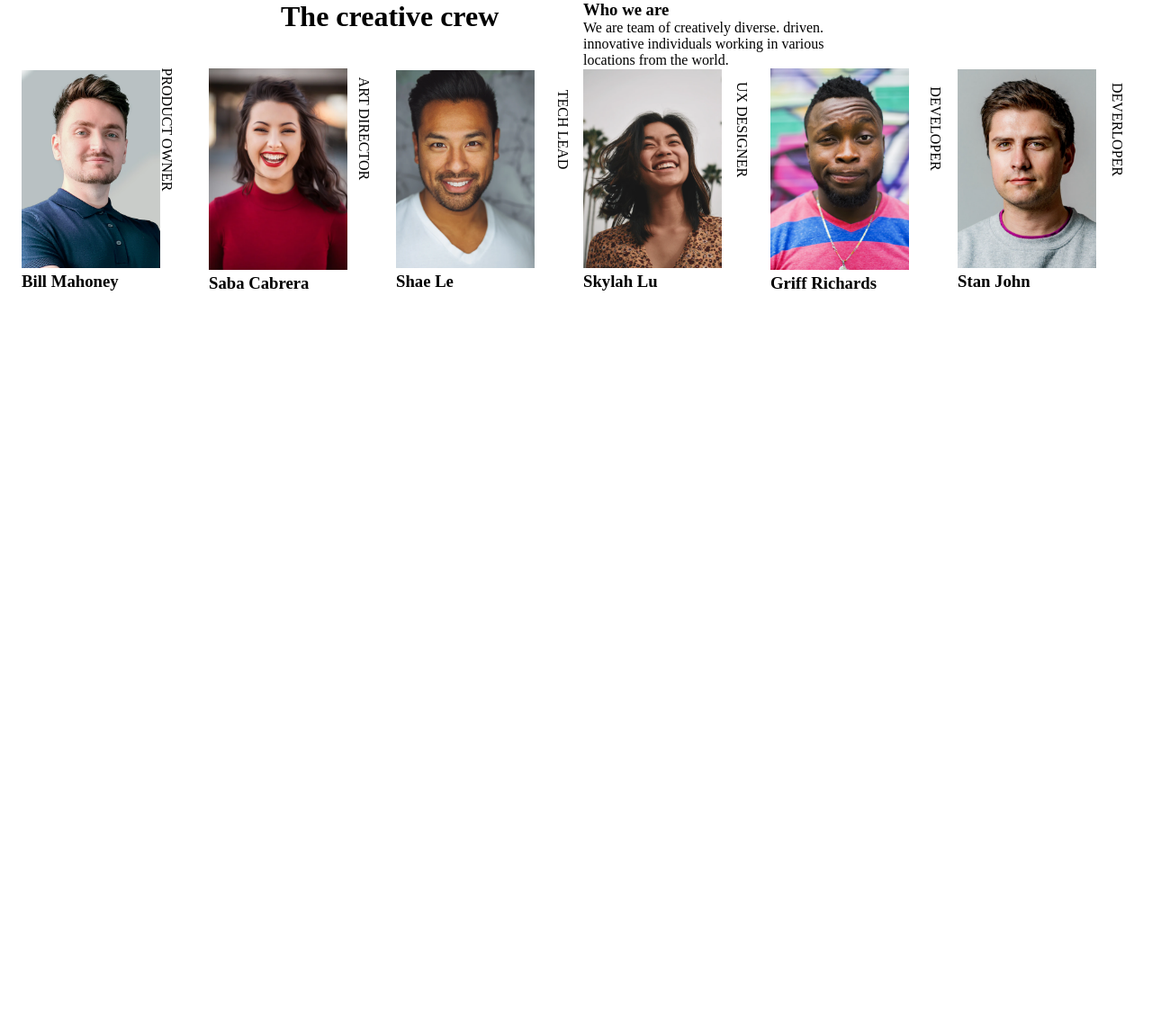
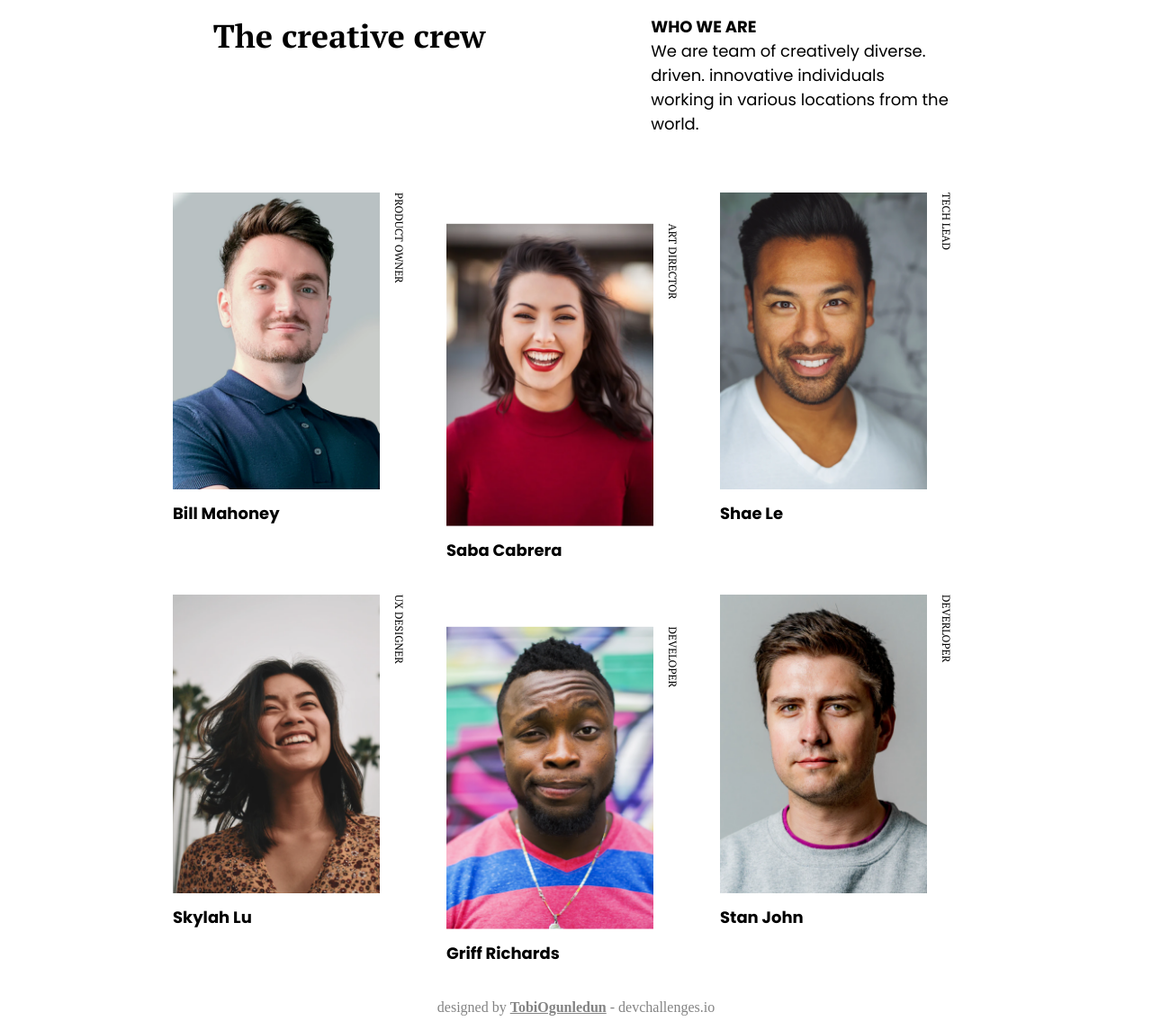
Before and after one commit to TobiOgunledun/team-page, a plain HTML site: page index.html in a window 1280 px wide. Shown: the whole page at 90% size. Before the commit the page ends 800 px from the top, so only its background shows below. Drawn offline with Linux system fonts and the light colour scheme.

Commit message:
Add files via upload

```diff
--- a/index.html
+++ b/index.html
@@ -5,7 +5,7 @@
     <meta
       name="viewport"
       content="width=device-width, initial-scale=1,
-  maximum-scale=5"
+    maximum-scale=5"
     />
 
     <link rel="icon" href="devchallenges.png" />
@@ -92,5 +92,10 @@
         <h3>Stan John</h3>
       </div>
     </section>
+
+    <footer>
+      <p>designed by <a href="https://github.com/TobiOgunledun">TobiOgunledun</a> - devchallenges.io </p>
+    </footer>
+
   </body>
 </html>
--- a/style.css
+++ b/style.css
@@ -1,47 +1,90 @@
-
+@import url('https://fonts.googleapis.com/css2?family=PT+Serif:wght@400;700&family=Poppins:wght@400;500;700&display=swap');
 *{
     padding: 0;
     margin: 0;
+    overflow-x: hidden;
 }
 body{
+    width: 100%;
+    min-height: 100vh;
     position: relative;
     overflow-x: hidden;
+    display: flex;
+    flex-direction: column;
+    justify-content: center;
+    align-items: center;
+    color: #000;
 }
 img{
     width: 100%;
     height: 100%;
     object-fit: cover;
+    transition: all 1s ease-in-out;
 }
 header{
     width: 100%;
     display: flex;
     flex-wrap: wrap;
-    justify-content: center;
+    justify-content: space-between;
     align-items: flex-start;
     gap: 1em;
-
+    padding: 1em ;
+    margin-top: 1em;
 }
 .label{
     width: 20em;
+    padding-left: .8em;
+
+}
+.label h1{
+    font-family: 'PT Serif', serif;
+    font-size: 36px;
+    font-weight: 700;
+    line-height: 47.7px;
 }
 .about{
     width: 20em;
+    padding-left: 1em;
+
+}
+.about h3{
+    font-family: 'Poppins';
+    font-weight: 600;
+    font-size: 18px;
+    line-height: 27px;
+    text-transform: uppercase;
+}
+.about p{
+    font-family: 'Poppins', sans-serif;
+    font-weight: 400;
+    font-size: 18px;
+    line-height: 27px;
 }
 .imageWrapper{
+    padding: 1em 0;
     width: 100%;
+    min-height: 65em;
+    margin: 0 auto;
     display: flex;
     justify-content: center;
     align-items: center;
     flex-wrap: wrap;
-    gap:1em;
+    gap: 1em;
     position: relative;
     overflow: hidden;
     outline: hidden;
 }
 .imageWrapper .wrapper{
-    width: 12em;
+    width: 10em;
     position: relative;
-    /* background: green; */
+    transition: all 1s ease-in-out;
+}
+.imageWrapper .wrapper:hover img{
+    filter:grayscale(.5);
+    transform: scale(1.02);
+}
+.imageWrapper .wrapper:nth-child(2n - 0){
+    transform: translateY(3em);
 }
 .img{
     width: 80%;
@@ -50,9 +93,91 @@ header{
 }
 .wrapper > p{
     position:absolute;
-    top: 30%;
-    right: -20%;
+    top: 0;
+    right: 10%;
     text-transform: uppercase;
-    height: 16px;
-    transform:translateY(-100%) rotate(90deg);
+    writing-mode: vertical-rl;
+    font-family: 'PT Serif', serif;
+    font-weight: 400;
+    font-size: 12px;
+    line-height: 16px
 }
+.wrapper h3{
+    font-family: 'Poppins', sans-serif;
+    font-weight: 600;
+    font-size: 18px;
+    line-height: 27px;
+    padding-top: .5em;
+}
+footer{
+    width: 100%;
+    text-align: center;
+    padding: 1em .6em;
+    color: #4f4f4f;
+    opacity: .7;
+    margin-top: 1em;
+}
+footer p{
+    font-weight: 400;
+}
+footer a{
+    color: #4f4f4f;
+    font-weight: 700;
+}
+
+@media (min-width: 980px){
+    header{
+        width: 65%;
+        margin: 0 auto;
+    }
+    .label, .about{
+        width: 40%;
+    }
+    .imageWrapper{
+        width: 80%;
+        margin: 0 auto;
+        min-height: 55em;
+        gap: 1em;
+    }
+    .imageWrapper .wrapper{
+        width: 18em;
+
+    }
+    .imageWrapper .wrapper:nth-child(2n - 0){
+        transform: translateY(0);
+    }
+    .imageWrapper .wrapper:nth-child(2){
+        transform: translateY(10%);
+    }
+    .imageWrapper .wrapper:nth-child(5){
+        transform: translateY(10%);
+    }
+}
+@media (min-width: 700px) and (max-width:980px){
+    header{
+        width: 65%;
+        margin: 0 auto;
+    }
+    .label, .about{
+        width: 40%;
+    }
+    .imageWrapper{
+        width: 80%;
+        margin: 0 auto;
+        min-height: 55em;
+        gap: 1em;
+    }
+    .imageWrapper .wrapper{
+        width: 18em;
+
+    }
+    .imageWrapper .wrapper:nth-child(2n - 0){
+        transform: translateY(0);
+    }
+    .imageWrapper .wrapper:nth-child(2){
+        transform: translateY(10%);
+    }
+    .imageWrapper .wrapper:nth-child(5){
+        transform: translateY(10%);
+    }
+}
```
Also changed, not shown: screenshot.png (added), 1 other file.
